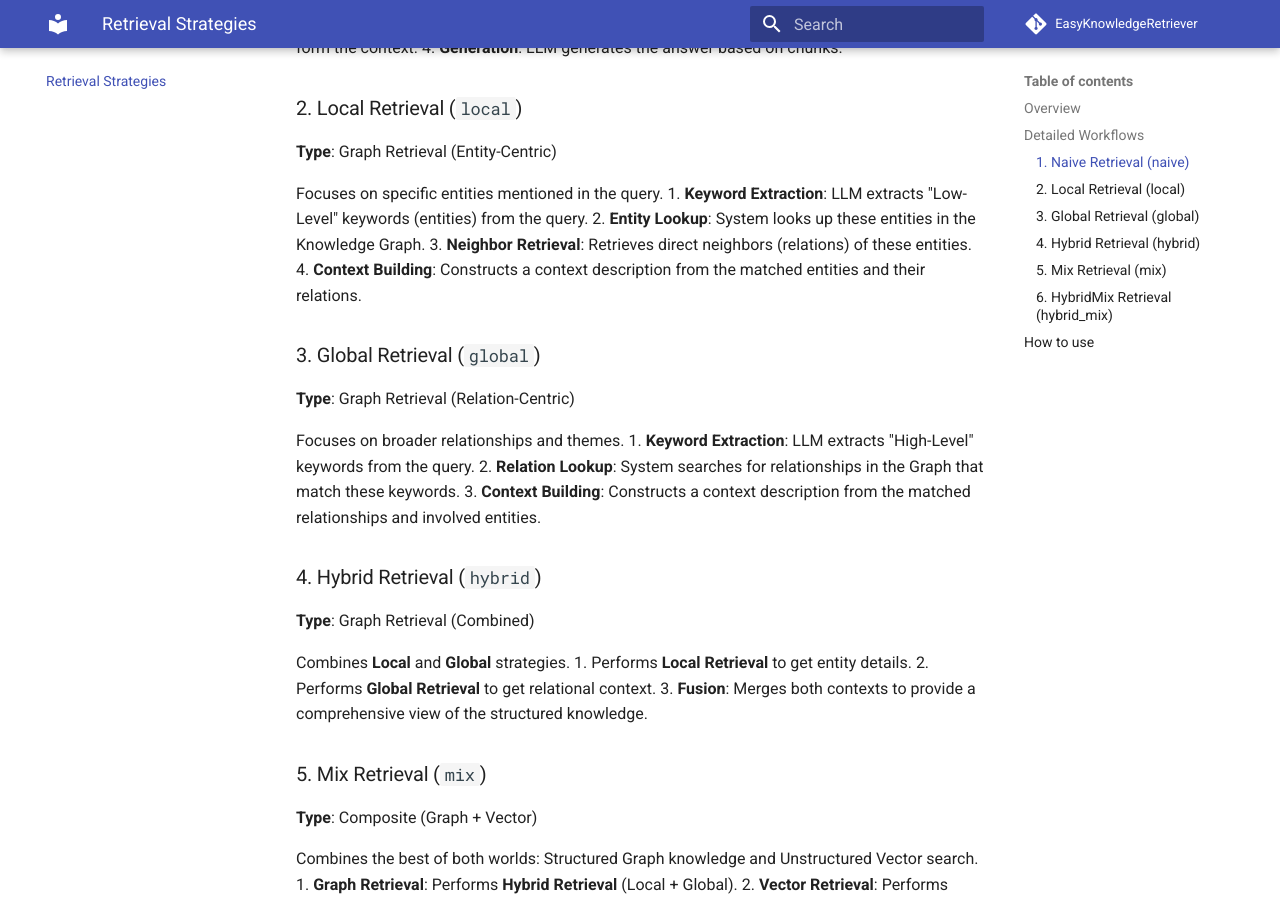
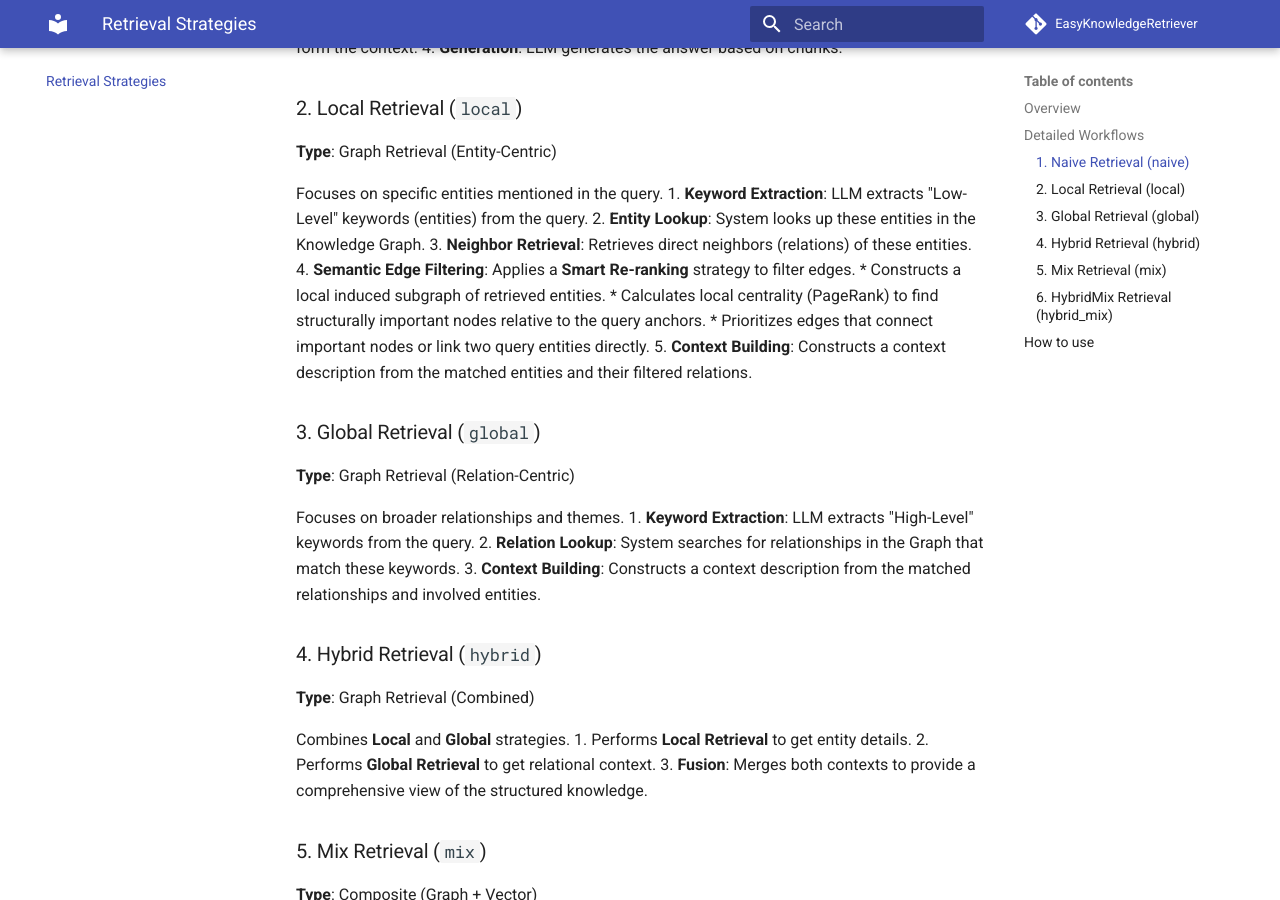
Before and after one commit to hankerspace/EasyKnowledgeRetriever, an MkDocs documentation site: the page built from docs/RetrievalStrategies.md, in a window 1280 px wide and 900 px high, scrolled down 1155 px. Built offline with MkDocs 1.6.1 and Material for MkDocs 9.7.7, drawn with Linux system fonts in a browser that asks for light colours; comment, search, counter and statistics services are not loaded.

Commit message:
Enhance retrieval strategies with semantic edge filtering and smart graph re-ranking using PageRank

```diff
--- a/docs/RetrievalStrategies.md
+++ b/docs/RetrievalStrategies.md
@@ -31,7 +31,11 @@ Focuses on specific entities mentioned in the query.
 1.  **Keyword Extraction**: LLM extracts "Low-Level" keywords (entities) from the query.
 2.  **Entity Lookup**: System looks up these entities in the Knowledge Graph.
 3.  **Neighbor Retrieval**: Retrieves direct neighbors (relations) of these entities.
-4.  **Context Building**: Constructs a context description from the matched entities and their relations.
+4.  **Semantic Edge Filtering**: Applies a **Smart Re-ranking** strategy to filter edges.
+    *   Constructs a local induced subgraph of retrieved entities.
+    *   Calculates local centrality (PageRank) to find structurally important nodes relative to the query anchors.
+    *   Prioritizes edges that connect important nodes or link two query entities directly.
+5.  **Context Building**: Constructs a context description from the matched entities and their filtered relations.
 
 ### 3. Global Retrieval (`global`)
 **Type**: Graph Retrieval (Relation-Centric)
```
Also changed, not shown: README.md (+1 -0 lines).
